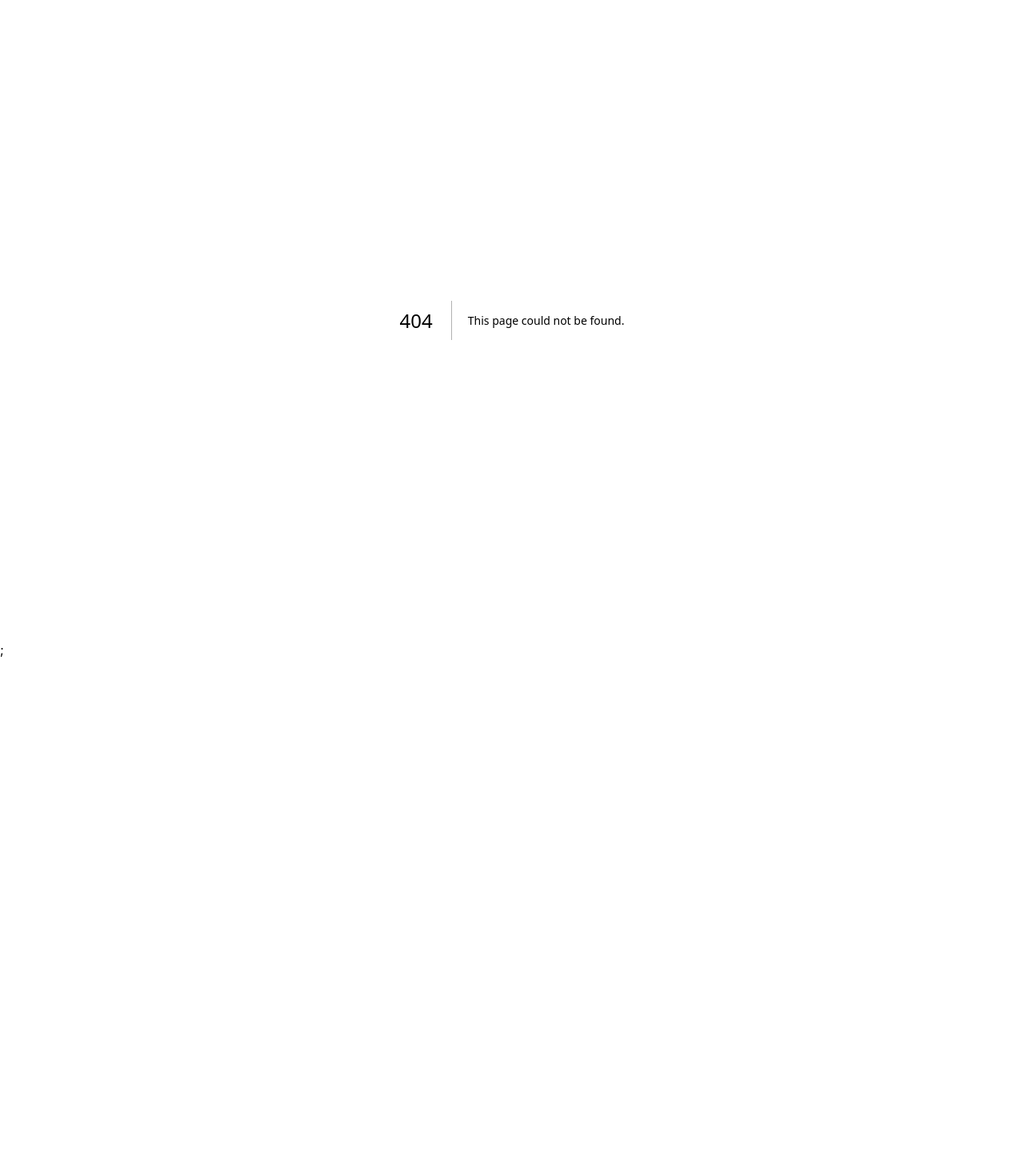
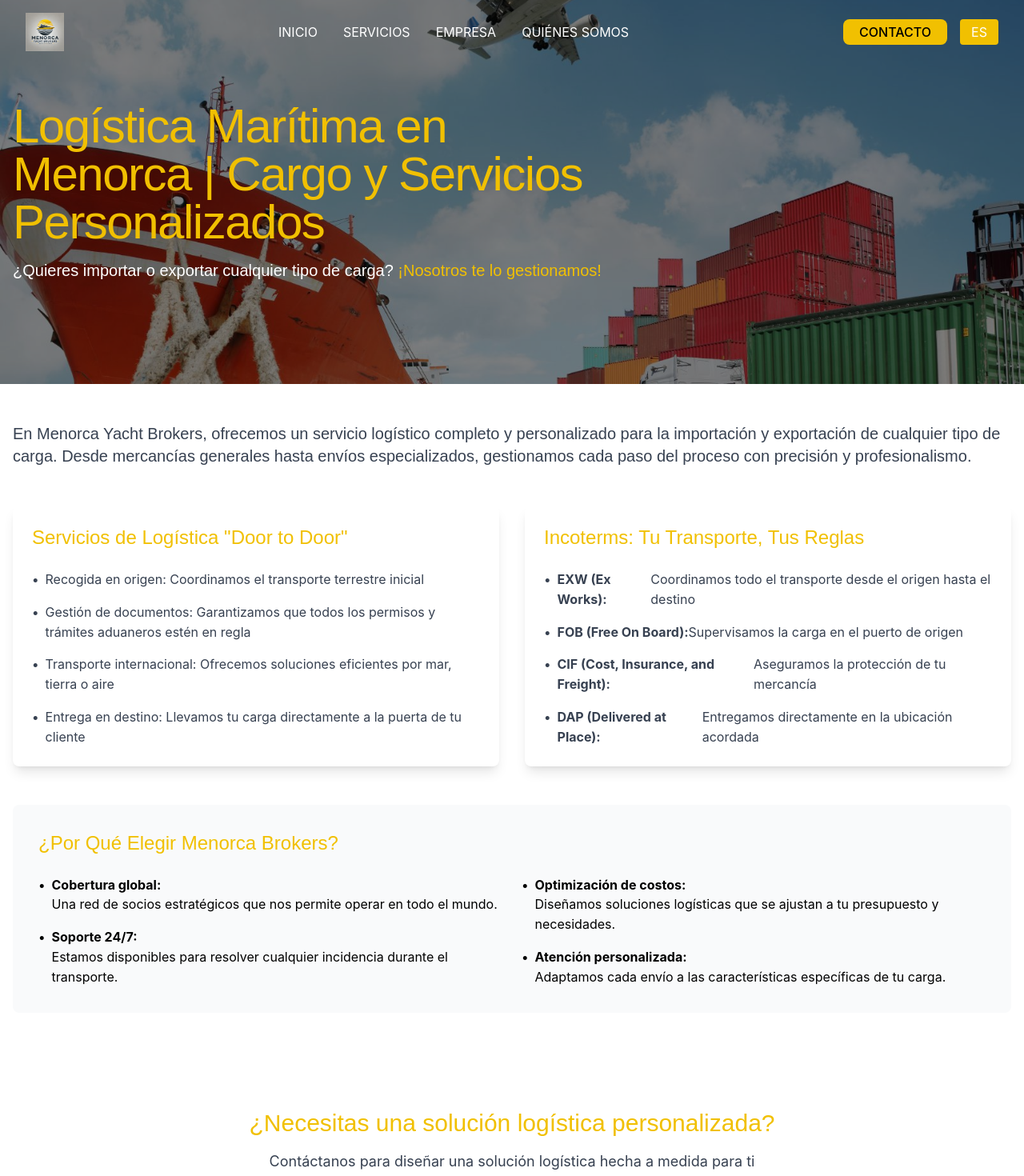
Before and after one commit to davidfreixes/myb, a Next.js app: page /logistics in a window 1280 px wide. Before the commit this address had no page. Shown: the top 1470 px of the page at 80% size. Before the commit the page ends 825 px from the top, so only its background shows below. Built offline with nearby package versions, Linux system fonts and the light colour scheme.

Commit message:
feat: new logistics page

```diff
--- /dev/null
+++ b/client/general/services/logistics.tsx
@@ -0,0 +1,209 @@
+import { Button } from "@mantine/core";
+import { motion } from "framer-motion";
+import Image from "next/image";
+import Link from "next/link";
+
+export default function Logistics() {
+  return (
+    <div className="flex flex-col min-h-screen">
+      {/* Hero Section */}
+      <div className="relative h-[60vh] w-full">
+        <Image
+          src="/img/logistics.jpg"
+          alt="Logística marítima service"
+          fill
+          className="object-cover"
+          priority
+        />
+        <div className="absolute inset-0 bg-black/50" />
+        <div className="relative z-10 container mx-auto px-4 h-full flex flex-col justify-center max-w-8xl">
+          <motion.div
+            initial={{ opacity: 0, y: 20 }}
+            animate={{ opacity: 1, y: 0 }}
+            transition={{ duration: 0.8 }}
+            className="max-w-3xl"
+          >
+            <div className="space-y-2 md:space-y-4">
+              <h1 className="font-montserrat text-3xl sm:text-4xl md:text-5xl lg:text-6xl font-medium tracking-tight text-primary">
+                Logística Marítima en Menorca | Cargo y Servicios Personalizados
+              </h1>
+              <h2 className="font-montserrat sm:text-lg md:text-xl text-white">
+                ¿Quieres importar o exportar cualquier tipo de carga?{" "}
+                <span className="text-primary">
+                  ¡Nosotros te lo gestionamos!
+                </span>
+              </h2>
+            </div>
+          </motion.div>
+        </div>
+      </div>
+
+      {/* Main Content */}
+      <div className="container mx-auto px-4 py-12 md:py-12 max-w-8xl">
+        <motion.div
+          initial={{ opacity: 0, y: 20 }}
+          animate={{ opacity: 1, y: 0 }}
+          transition={{ duration: 0.8, delay: 0.2 }}
+          className="prose prose-lg max-w-none"
+        >
+          <p className="font-montserrat text-lg md:text-xl text-gray-700 mb-12">
+            En Menorca Yacht Brokers, ofrecemos un servicio logístico completo y
+            personalizado para la importación y exportación de cualquier tipo de
+            carga. Desde mercancías generales hasta envíos especializados,
+            gestionamos cada paso del proceso con precisión y profesionalismo.
+          </p>
+
+          {/* Services Grid */}
+          <div className="grid md:grid-cols-2 gap-8 mb-12">
+            <motion.div
+              initial={{ opacity: 0, x: -20 }}
+              animate={{ opacity: 1, x: 0 }}
+              transition={{ duration: 0.8, delay: 0.4 }}
+              className="bg-white p-6 rounded-lg shadow-lg"
+            >
+              <h3 className="text-2xl text-primary font-montserrat mb-6">
+                Servicios de Logística &quot;Door to Door&quot;
+              </h3>
+              <ul className="space-y-4 text-gray-700">
+                <li className="flex items-start">
+                  <span className="font-medium mr-2">•</span>
+                  Recogida en origen: Coordinamos el transporte terrestre
+                  inicial
+                </li>
+                <li className="flex items-start">
+                  <span className="font-medium mr-2">•</span>
+                  Gestión de documentos: Garantizamos que todos los permisos y
+                  trámites aduaneros estén en regla
+                </li>
+                <li className="flex items-start">
+                  <span className="font-medium mr-2">•</span>
+                  Transporte internacional: Ofrecemos soluciones eficientes por
+                  mar, tierra o aire
+                </li>
+                <li className="flex items-start">
+                  <span className="font-medium mr-2">•</span>
+                  Entrega en destino: Llevamos tu carga directamente a la puerta
+                  de tu cliente
+                </li>
+              </ul>
+            </motion.div>
+
+            <motion.div
+              initial={{ opacity: 0, x: 20 }}
+              animate={{ opacity: 1, x: 0 }}
+              transition={{ duration: 0.8, delay: 0.6 }}
+              className="bg-white p-6 rounded-lg shadow-lg"
+            >
+              <h3 className="text-2xl text-primary font-montserrat mb-6">
+                Incoterms: Tu Transporte, Tus Reglas
+              </h3>
+              <ul className="space-y-4 text-gray-700">
+                <li className="flex items-start">
+                  <span className="font-medium mr-2">•</span>
+                  <strong>EXW (Ex Works):</strong> Coordinamos todo el
+                  transporte desde el origen hasta el destino
+                </li>
+                <li className="flex items-start">
+                  <span className="font-medium mr-2">•</span>
+                  <strong>FOB (Free On Board):</strong> Supervisamos la carga en
+                  el puerto de origen
+                </li>
+                <li className="flex items-start">
+                  <span className="font-medium mr-2">•</span>
+                  <strong>CIF (Cost, Insurance, and Freight):</strong>{" "}
+                  Aseguramos la protección de tu mercancía
+                </li>
+                <li className="flex items-start">
+                  <span className="font-medium mr-2">•</span>
+                  <strong>DAP (Delivered at Place):</strong> Entregamos
+                  directamente en la ubicación acordada
+                </li>
+              </ul>
+            </motion.div>
+          </div>
+
+          {/* Why Choose Us Section */}
+          <motion.div
+            initial={{ opacity: 0, y: 20 }}
+            animate={{ opacity: 1, y: 0 }}
+            transition={{ duration: 0.8, delay: 0.8 }}
+            className="bg-gray-50 p-8 rounded-lg mb-12"
+          >
+            <h3 className="text-2xl text-primary font-montserrat mb-6">
+              ¿Por Qué Elegir Menorca Brokers?
+            </h3>
+            <div className="grid sm:grid-cols-2 gap-6">
+              <div className="space-y-4">
+                <div className="flex items-start">
+                  <span className="font-medium mr-2">•</span>
+                  <div>
+                    <strong>Cobertura global:</strong>
+                    <p>
+                      Una red de socios estratégicos que nos permite operar en
+                      todo el mundo.
+                    </p>
+                  </div>
+                </div>
+                <div className="flex items-start">
+                  <span className="font-medium mr-2">•</span>
+                  <div>
+                    <strong>Soporte 24/7:</strong>
+                    <p>
+                      Estamos disponibles para resolver cualquier incidencia
+                      durante el transporte.
+                    </p>
+                  </div>
+                </div>
+              </div>
+              <div className="space-y-4">
+                <div className="flex items-start">
+                  <span className="font-medium mr-2">•</span>
+                  <div>
+                    <strong>Optimización de costos:</strong>
+                    <p>
+                      Diseñamos soluciones logísticas que se ajustan a tu
+                      presupuesto y necesidades.
+                    </p>
+                  </div>
+                </div>
+                <div className="flex items-start">
+                  <span className="font-medium mr-2">•</span>
+                  <div>
+                    <strong>Atención personalizada:</strong>
+                    <p>
+                      Adaptamos cada envío a las características específicas de
+                      tu carga.
+                    </p>
+                  </div>
+                </div>
+              </div>
+            </div>
+          </motion.div>
+        </motion.div>
+      </div>
+
+      {/* CTA Section */}
+      <motion.div
+        initial={{ opacity: 0, y: 20 }}
+        animate={{ opacity: 1, y: 0 }}
+        transition={{ duration: 0.8, delay: 0.8 }}
+        className="p-6 rounded-lg text-center mb-10"
+      >
+        <h2 className="text-2xl md:text-3xl font-montserrat text-primary mb-4">
+          ¿Necesitas una solución logística personalizada?
+        </h2>
+        <p className="text-lg text-gray-700 mb-6">
+          Contáctanos para diseñar una solución logística hecha a medida para ti
+        </p>
+        <Button
+          component={Link}
+          href="/contact"
+          unstyled
+          className="w-full rounded sm:w-auto bg-primary hover:bg-primary/75 text-black font-normal text-sm md:text-lg py-2 px-4"
+        >
+          Contactar
+        </Button>
+      </motion.div>
+    </div>
+  );
+}
--- a/pages/inspections.tsx
+++ b/pages/logistics.tsx
@@ -1,12 +1,12 @@
-import Inspections from "@/client/general/services/inspections";
+import Logistics from "@/client/general/services/logistics";
 import { Footer } from "@/client/layout/components/footer";
 import { Header } from "@/client/layout/components/header";
 
-export default function YachtBrokerPage() {
+export default function LogisticsPage() {
   return (
     <>
       <Header sticky={false} isTransparent={true} />
-      <Inspections />
+      <Logistics />
       <Footer />
     </>
   );
```
